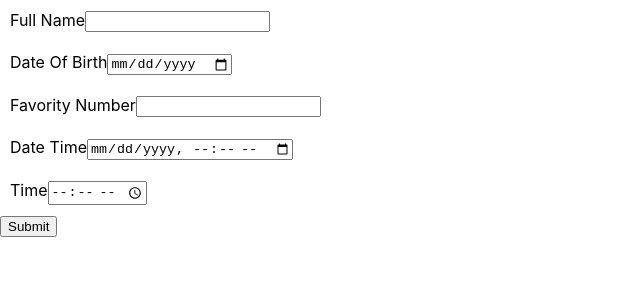
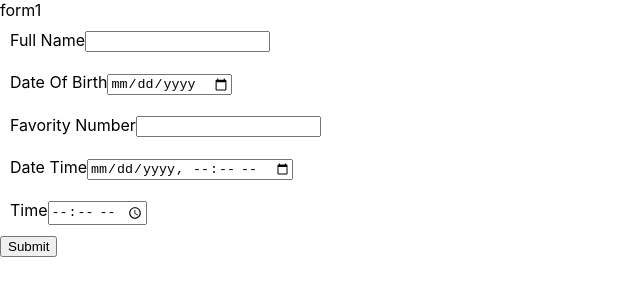
Before and after one commit to rogeroliveira84/react-dynamic-forms, a React (Create React App) app: page / in a window 1280 px wide. Shown: the top 300 px of the page, without its empty margins (0-640 px from the left). Built offline with nearby package versions, Linux system fonts and the light colour scheme.

Commit message:
destructuring variables

```diff
--- a/src/components/dynamicField/dynamicField.jsx
+++ b/src/components/dynamicField/dynamicField.jsx
@@ -2,10 +2,23 @@ import React, { Component } from 'react';
 import PropTypes from 'prop-types';
 
 class DynamicField extends Component {
-  state = { value: this.props.defaultValue };
+  onChange = event => {
+    const { target, name } = event;
 
-  onChange = value => {
-    this.setState({ value: value });
+    let value = undefined;
+    switch (target.type) {
+      case 'checkbox':
+        value = target.checked
+        break;
+      case 'select-multiple':
+        value = [...target.selectedOptions].map(x => x.value)
+      break;
+      default:
+        value = target.value;
+        break;
+    }
+
+    this.setState({ [name]: value });
     this.props.onChange(value);
   }
   render() {
@@ -24,6 +37,8 @@ class DynamicField extends Component {
 DynamicField.propTypes = {
   id: PropTypes.string.isRequired,
   type: PropTypes.string.isRequired,
+  definition: PropTypes.object,
+  required: PropTypes.oneOfType([PropTypes.string, PropTypes.bool]),
   label: PropTypes.string.isRequired,
   placeHolder: PropTypes.string
 };
--- a/src/components/dynamicForm/dynamicForm.jsx
+++ b/src/components/dynamicForm/dynamicForm.jsx
@@ -5,7 +5,6 @@ import DynamicField from '../dynamicField/dynamicField';
 import '../../config/style.css';
 
 class DynamicForm extends Component {
-  state = { config: this.props.config };
 
   handleChange = (event) => {
     console.log(`handleChange: ${event.target.value}`)
@@ -21,15 +20,19 @@ class DynamicForm extends Component {
   }
 
   render() {
+    const { config } = this.props;
     return (
-      <form onSubmit={(event) => this.handleSubmit(event)} name={this.state.config.name}>
-
-        {this.state.config.fields.map((field, i) => {
-            return <DynamicField key={i} {...field} onChange={(e) => this.handleChange(e)} />
-        })}
-
-        <button type="submit">Submit</button>
-      </form>
+      <div className="card mx-auto mt-5">
+        <div className="card-header">{config.name}</div>
+        <div className="card-body">
+          <form onSubmit={(event) => this.handleSubmit(event)} name={config.name}>
+            {config.fields.map((field, i) => {
+              return <DynamicField key={field.id} {...field} onChange={(e) => this.handleChange(e)} />
+            })}
+            <button type="submit" className="btn btn-primary">Submit</button>
+          </form>
+        </div>
+      </div>
     );
   }
 }
```
Also changed, not shown: package.json (+15 -2 lines), 1 other file (tests, documents, lock files or other folders).
